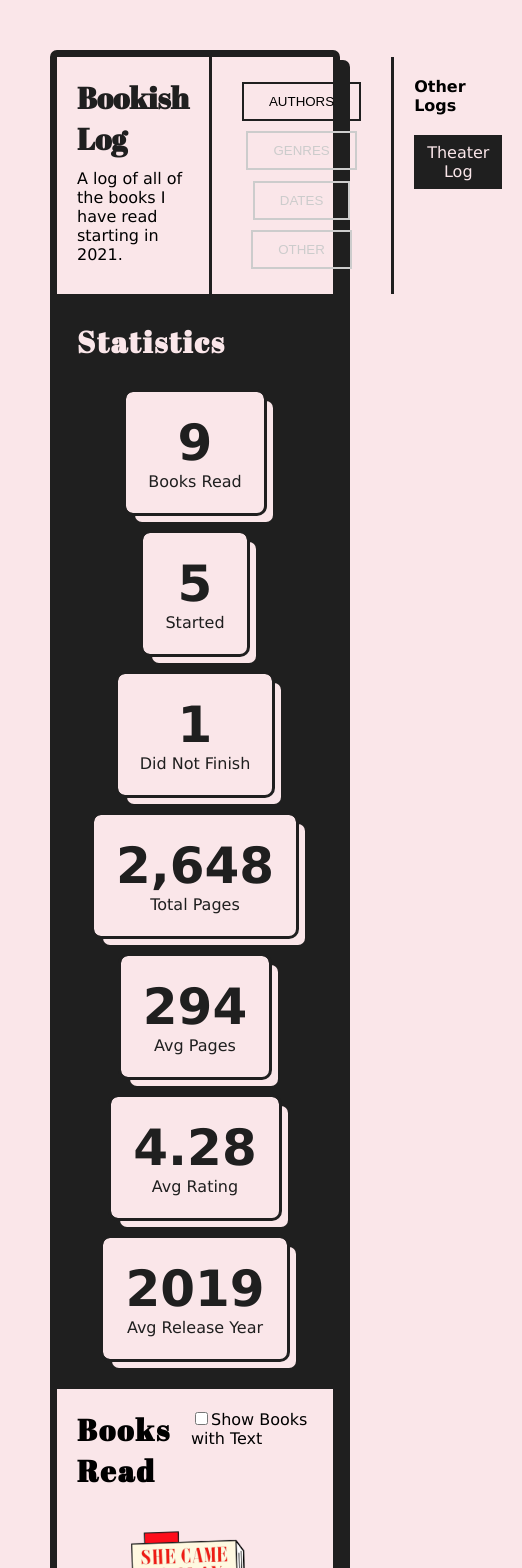
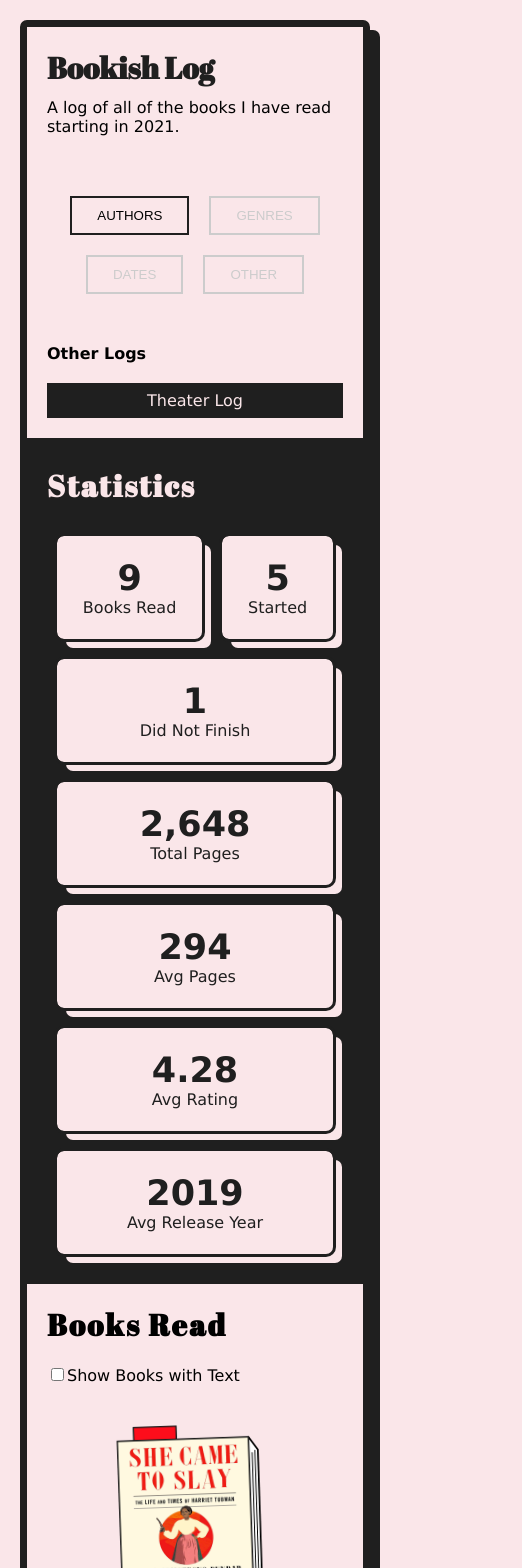
Before and after one commit to brittanyrw/thebookishlog, a Vue app: page / in a window 390 px wide. Shown: the top 1568 px of the page, 522 px wide, since content can reach past the window. Built offline with nearby package versions, Linux system fonts and the light colour scheme.

Commit message:
Styling updates for mobile for book view

```diff
--- a/src/App.vue
+++ b/src/App.vue
@@ -51,10 +51,15 @@ body {
 }
 nav {
   border-bottom: 7px solid $black;
-  display: flex;
+  // display: flex;
+  @media screen and (min-width: 992px) {
+    display: flex;
+  }
   .title {
     padding: 20px;
-    border-right: 3px solid $black;
+    @media screen and (min-width: 992px) {
+      border-right: 3px solid $black;
+    }
     h1,
     a {
       margin: 0;
@@ -70,18 +75,20 @@ nav {
   .nav-links {
     padding: 20px;
     flex-grow: 1;
-    border-right: 3px solid $black;
     display: flex;
     justify-content: center;
     align-items: center;
     flex-wrap: wrap;
+    @media screen and (min-width: 992px) {
+      border-right: 3px solid $black;
+    }
     button {
       border: 2px solid $black;
       padding: 10px 25px;
       background-color: transparent;
       text-transform: uppercase;
       outline-color: $black;
-      margin: 0 10px;
+      margin: 10px;
     }
     button:hover {
       background-color: $black;
@@ -140,11 +147,14 @@ h2 {
 }
 
 #main {
-  margin: 50px;
+  margin: 20px;
   background-color: $pink;
   border: 7px solid $black;
   box-shadow: 10px 10px 0 $black;
   border-radius: 7px 7px 7px 0;
+  @media screen and (min-width: 992px) {
+    margin: 50px;
+  }
 }
 
 footer {
--- a/src/components/Books.vue
+++ b/src/components/Books.vue
@@ -96,8 +96,13 @@ export default {
 @import "@/assets/styles/varibles.scss";
 
 .header {
-  display: flex;
-  justify-content: space-between;
+  h2 {
+    margin-bottom: 20px;
+  }
+  @media screen and (min-width: 992px) {
+    display: flex;
+    justify-content: space-between;
+  }
 }
 
 .book-cover-img {
--- a/src/components/Statistics/OverallBookStatistics.vue
+++ b/src/components/Statistics/OverallBookStatistics.vue
@@ -99,10 +99,17 @@ export default {
       border-radius: 7px;
       color: $black;
       outline: 3px solid $black;
+      flex-grow: 1;
+      @media screen and (min-width: 922px) {
+        flex-grow: 0;
+      }
       .stat-number {
-        font-size: 50px;
+        font-size: 35px;
         font-weight: bold;
         margin: 0;
+        @media screen and (min-width: 922px) {
+          font-size: 50px;
+        }
       }
       .stat-title {
         margin: 0;
```
